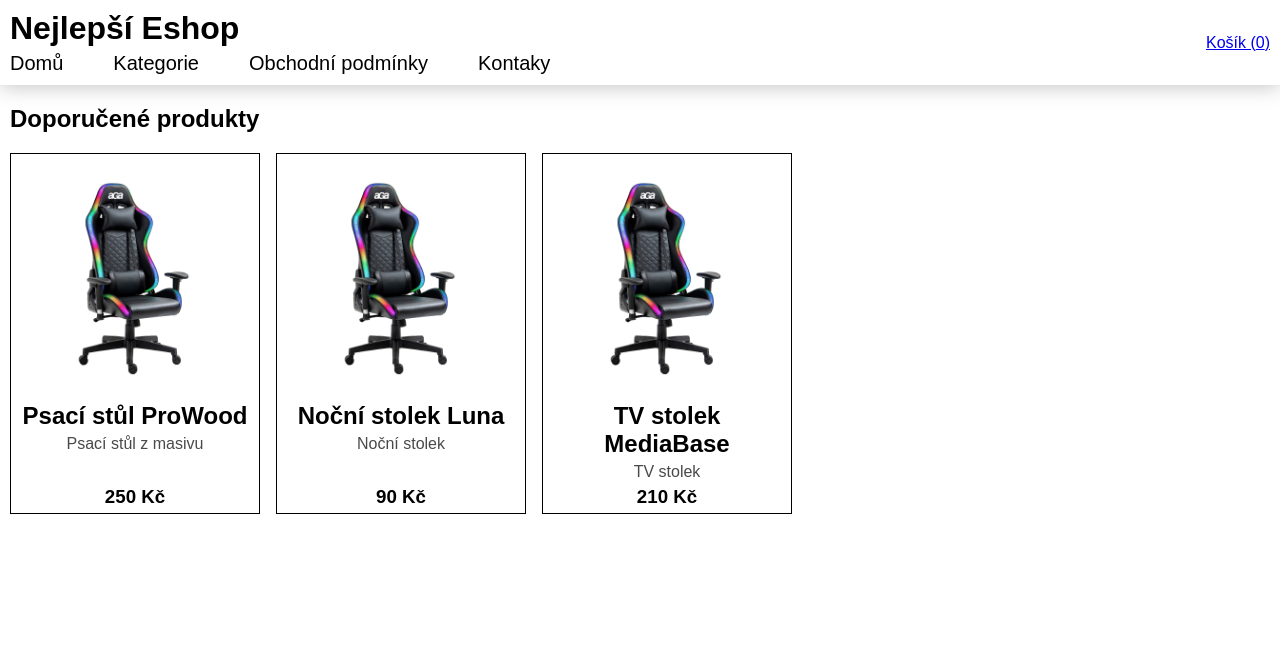
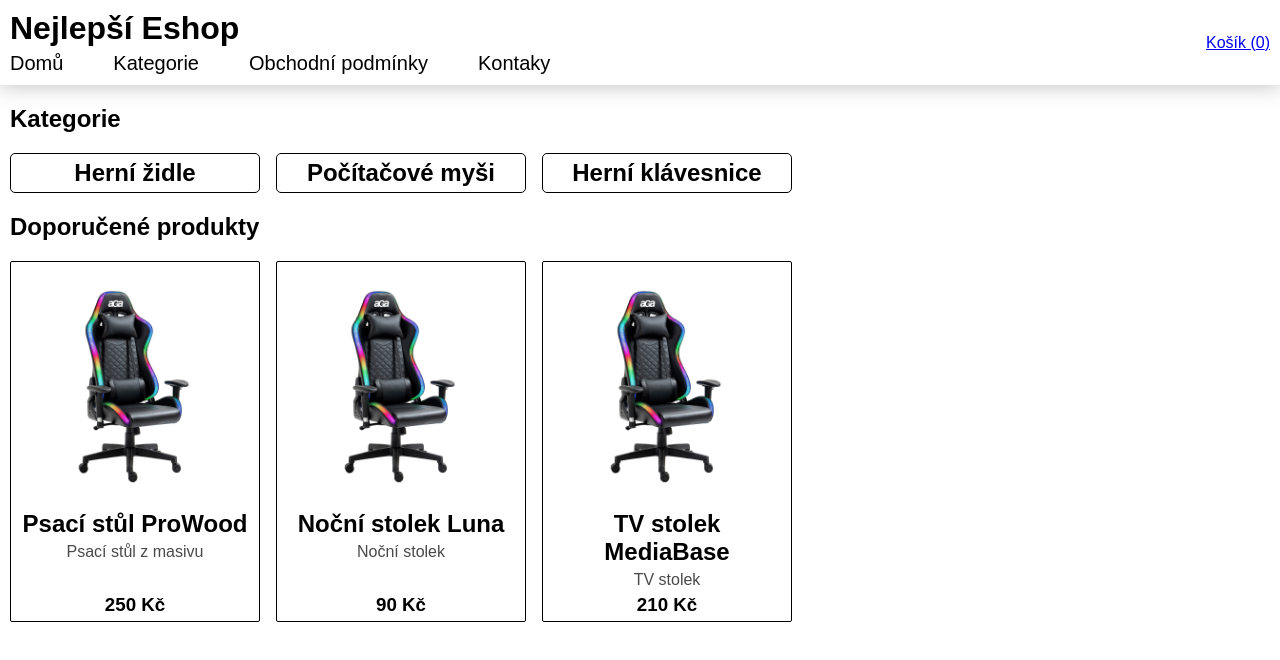
Before and after one commit to vikykomar/Projekt_PRG, a React (Vite) app in the folder frontend/: page / in a window 1280 px wide. Shown: the top 660 px of the page. Built offline with nearby package versions, Linux system fonts and the light colour scheme.

Commit message:
Přidán seznam kategorií na hlavní stránku. Router připraven na seznam kategorii a na specifickou kategorii

```diff
--- a/frontend/src/Router.jsx
+++ b/frontend/src/Router.jsx
@@ -14,7 +14,9 @@ export default function Router (){
                 <Route path="*" element={<StrankaNenalezena/>}/>
                 <Route element={<Header/>}>
                     <Route path="/" element={<Domu/>}/>
-                    <Route path="/produkt/:UUID" element={<Produkt/>}/>
+                    <Route path="/Kategorie" element={<a>Stranka seznamu kategorii</a>}/>
+                    <Route path="/Kategorie/:UUID" element={<a>Stranka specificke kategorie</a>}/>
+                    <Route path="/Produkt/:UUID" element={<Produkt/>}/>
                 </Route>
             </Routes>
         </BrowserRouter>
--- a/frontend/src/Routes/Domu/Main.jsx
+++ b/frontend/src/Routes/Domu/Main.jsx
@@ -1,11 +1,14 @@
 import Style from "./Main.module.css"
 
+import { Kategorie } from "../../MainComponents/Produkty/Kategorie"
 import {Vybrane_Produkty} from "../../MainComponents/Produkty/VybraneProdukty"
 import { Produkty } from "../../MainComponents/Produkty/Main"
-import { useMemo, useState } from "react"
+import { useMemo } from "react"
 import { Link } from "react-router"
 
 export default function Domu(){
+
+    const KategorieArray = useMemo(() => {return Array.from(Kategorie)}, [Kategorie])
 
     const Vybrane_Produkty_Array = useMemo(() => {
         const New_Vybrane_Produkty_Array = []
@@ -23,6 +26,14 @@ export default function Domu(){
 
     return(
         <div className="Content">
+            <h2>Kategorie</h2>
+            <div className={Style.KategorieSeznam}>
+                {KategorieArray.map(([key, value]) =>
+                    <Link to={`/Kategorie/${key}`} className={Style.Kategorie} key={key}>
+                        <h2>{value.Nazev}</h2>
+                    </Link>
+                )}
+            </div>
             <h2>Doporučené produkty</h2>
             <div className={Style.Produkty}>
                 {Vybrane_Produkty_Array.map(([key, value]) =>
--- a/frontend/src/Routes/Domu/Main.module.css
+++ b/frontend/src/Routes/Domu/Main.module.css
@@ -1,23 +1,53 @@
+.KategorieSeznam{
+    .Kategorie{
+        width: 250px;
+        padding: 5px;
+
+        border-radius: 5px;
+    }
+}
+
 .Produkty{
+    .Produkt{
+        width: 250px;
+        padding: 5px;
+
+        border-radius: 2px;
+
+        gap: 5px;
+
+        img{
+            width: 100%;
+        }
+
+        p{
+            margin: 0px;
+        }
+
+        h3{
+            margin: auto 0px 0px 0px;
+        }
+
+        p{
+            color: rgb(73, 73, 73);
+        }
+    }
+}
+
+.Produkty, .KategorieSeznam{
     display: flex;
-    flex: 1;
+    flex-wrap: wrap;
 
-    flex-wrap: wrap;
     gap: 16px;
 
     align-items: stretch;
     align-content: flex-start;
 
-    .Produkt{
+    .Produkt, .Kategorie{
         display: flex;
         flex-direction: column;
 
-        gap: 5px;
-
         align-items: center;
-
-        width: 250px;
-        padding: 5px;
 
         height: auto;
 
@@ -31,24 +61,12 @@
 
         transition: transform 0.2s ease-in-out;
 
-        img{
-            width: 100%;
-        }
-
-        h2, p{
+        h2{
             margin: 0px;
-        }
-
-        h3{
-            margin: auto 0px 0px 0px;
-        }
-
-        p{
-            color: rgb(73, 73, 73);
         }
     }
 
-    .Produkt:hover{
+    .Produkt:hover, .Kategorie:hover{
         transform: scale(1.02);
     }
 }
```
